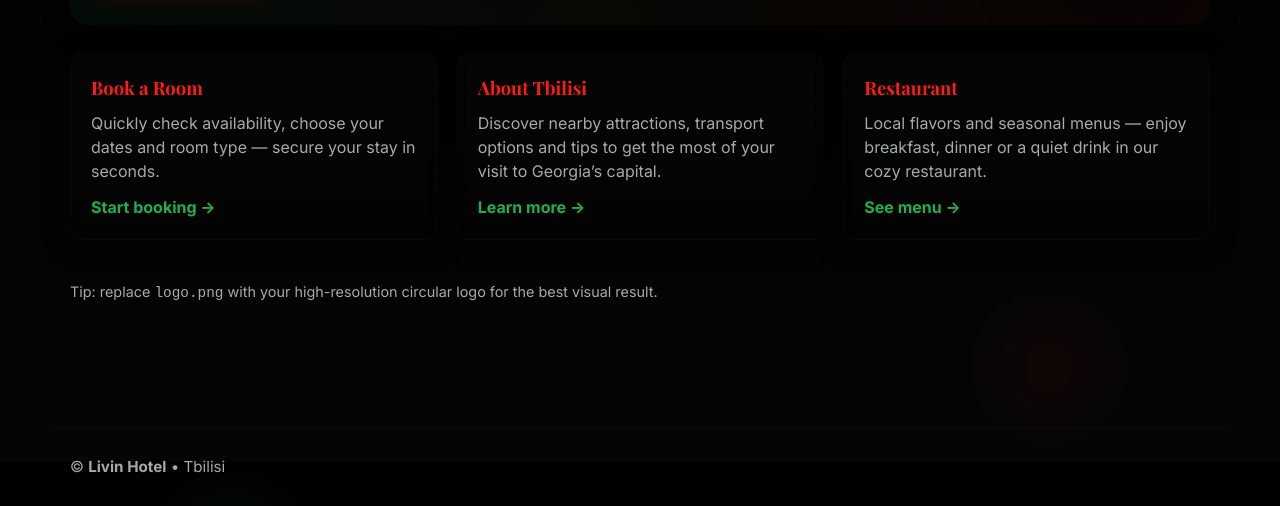
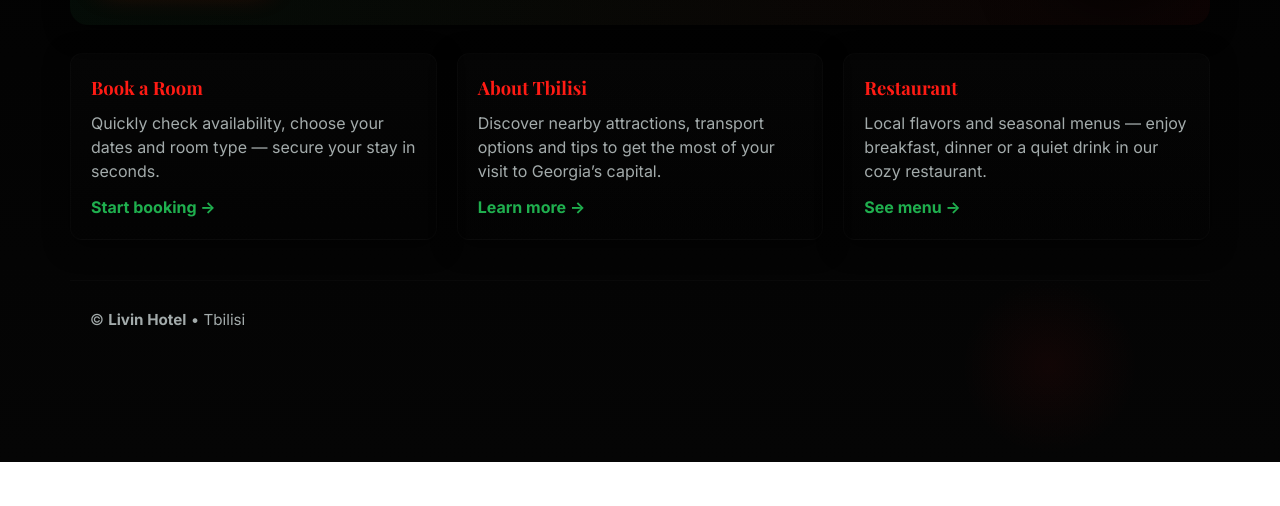
Before and after one commit to catlikesice/LivinRestaurantHotelTbilisi, a plain HTML site: page index.html in a window 1280 px wide. Shown: the part 338-844 px from the top of the page. After the commit the page ends 800 px from the top, so only its background shows below. Drawn offline with nearby package versions, Linux system fonts and the light colour scheme.

Commit message:
Delete logo replacement notice from index.html
Removed notice section about logo replacement.

```diff
--- a/index.html
+++ b/index.html
@@ -69,11 +69,6 @@
       </article>
     </section>
 
-    <section class="notice" aria-hidden="true">
-      <p>Tip: replace <code>logo.png</code> with your high-resolution circular logo for the best visual result.</p>
-    </section>
-  </main>
-
   <footer class="site-footer" role="contentinfo">
     <div class="footer-inner">
       <p class="muted">© <strong>Livin Hotel</strong> • Tbilisi</p>
```
